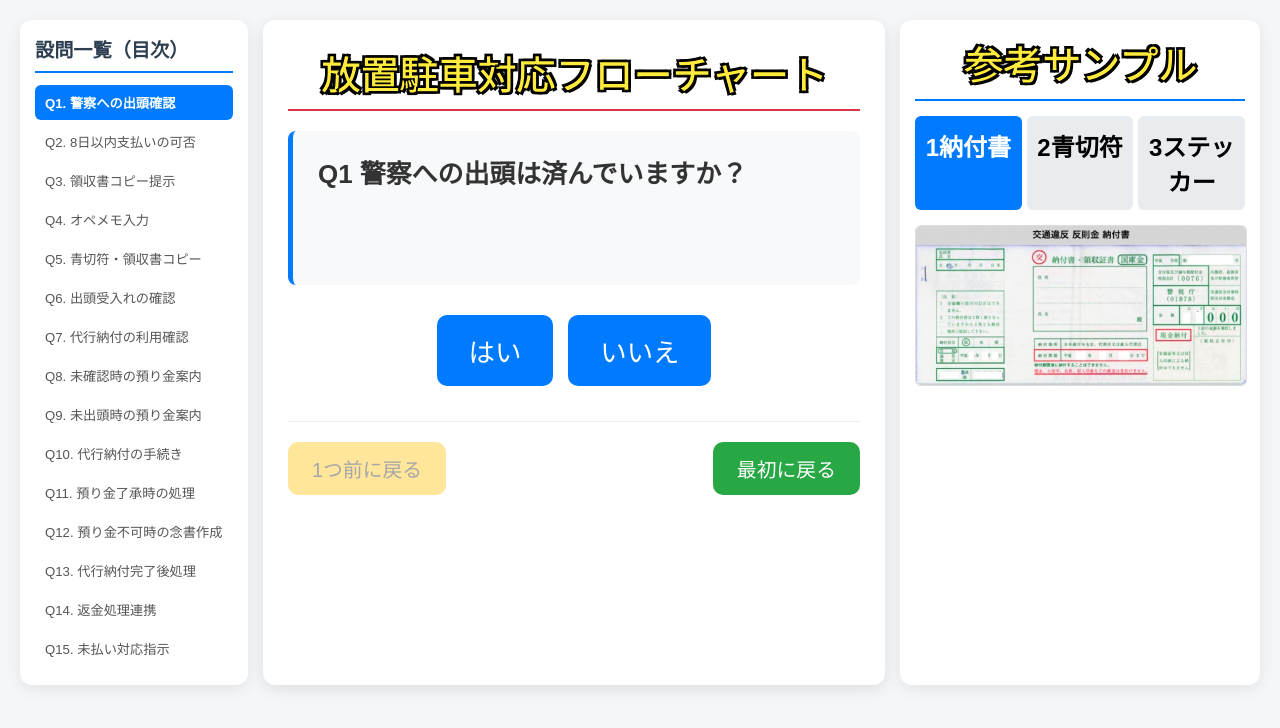
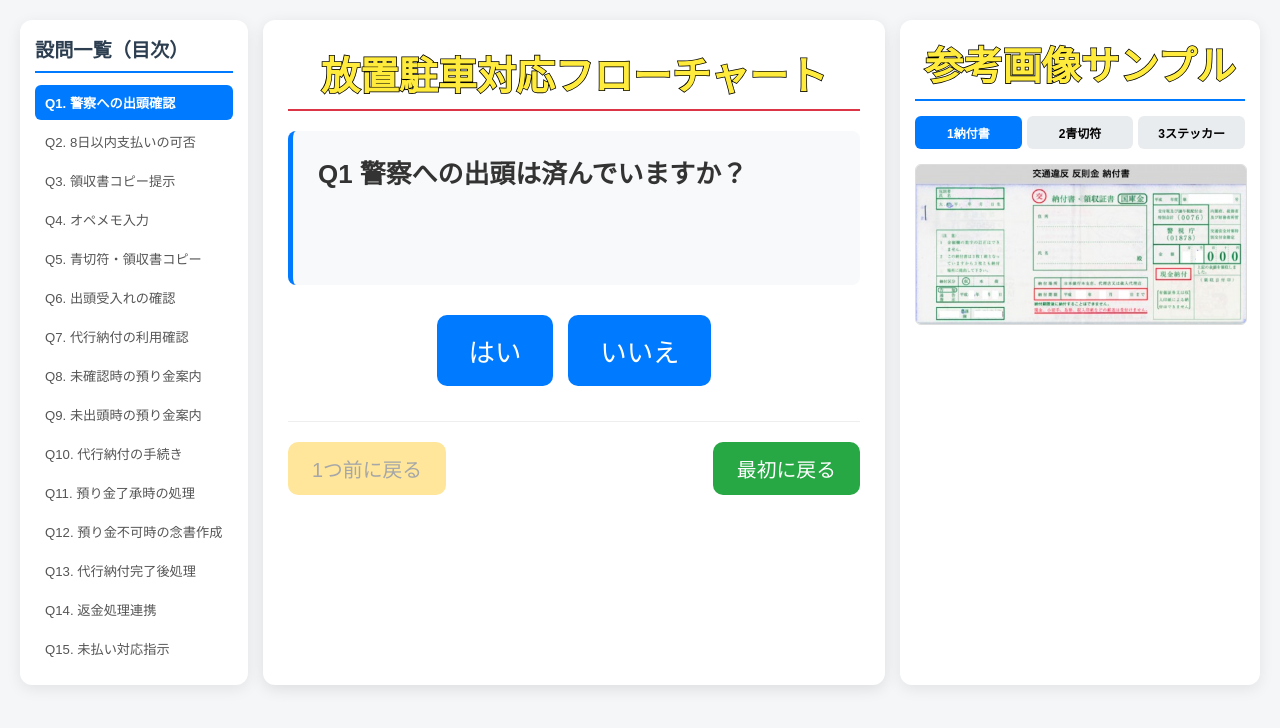
Before and after one commit to joy547860/-, a plain HTML site: page index.html in a window 1280 px wide. Drawn offline with Linux system fonts and the light colour scheme.

Commit message:
Add files via upload

```diff
--- a/index.html
+++ b/index.html
@@ -88,13 +88,14 @@
       box-sizing: border-box;
     }
 
-    /* ★メインタイトル（PC・スマホ共通：中が黄色・フチが黒の袋文字） */
+    /* ★メインタイトル（綺麗な黄色と滑らかな黒枠） */
     .main-title {
       font-size: 2.4375rem;
-      font-weight: bold;
+      font-weight: 900;
       color: #ffeb3b;
-      -webkit-text-stroke: 1.2px #000;
-      text-shadow: 2px 2px 0 #000, -2px -2px 0 #000, 2px -2px 0 #000, -2px 2px 0 #000;
+      -webkit-text-stroke: 1.5px #000000;
+      paint-order: stroke fill;
+      text-shadow: none;
       margin-top: 0;
       margin-bottom: 20px;
       border-bottom: 2px solid #dc3545;
@@ -177,13 +178,14 @@
       text-align: center;
     }
 
-    /* ★「参考サンプル」タイトル（PC・スマホ共通：メインタイトルと同じサイズ・中黄色・フチ黒） */
+    /* ★「参考画像サンプル」タイトル（綺麗な黄色と滑らかな黒枠） */
     .sidebar-right .sidebar-title {
       font-size: 2.4375rem;
-      font-weight: bold;
+      font-weight: 900;
       color: #ffeb3b;
-      -webkit-text-stroke: 1.2px #000;
-      text-shadow: 2px 2px 0 #000, -2px -2px 0 #000, 2px -2px 0 #000, -2px 2px 0 #000;
+      -webkit-text-stroke: 1.5px #000000;
+      paint-order: stroke fill;
+      text-shadow: none;
       margin-top: 0;
       margin-bottom: 15px;
       padding-bottom: 8px;
@@ -196,11 +198,11 @@
       margin-bottom: 15px;
     }
 
-    /* 「1納付書」「2青切符」「3ステッカー」タブ：文字サイズ1.5倍(1.5rem)、太字の黒色 */
+    /* ★PCでの「1納付書」「2青切符」「3ステッカー」タブ（0.5倍の 0.75rem に縮小） */
     .img-tab {
       flex: 1;
-      padding: 12px 6px;
-      font-size: 1.5rem;
+      padding: 8px 4px;
+      font-size: 0.75rem;
       font-weight: bold;
       background-color: #e9ecef;
       color: #000000;
@@ -225,7 +227,7 @@
     }
 
     /* ==========================================================
-       スマートフォン表示時（画面幅1100px以下）のレイアウト調整
+       スマートフォン表示時（画面幅1100px以下）のレイアウト・サイズ調整
        ========================================================== */
     @media (max-width: 1100px) {
       .app-container {
@@ -248,6 +250,12 @@
       .sidebar-right {
         width: 100%;
         order: 2;
+      }
+
+      /* スマホ表示時のみ：「1納付書」「2青切符」「3ステッカー」の文字サイズを大きめ（1.5rem）に戻す */
+      .img-tab {
+        font-size: 1.5rem;
+        padding: 12px 6px;
       }
 
       /* 3番目（一番下）にしたい：目次 */
@@ -281,9 +289,9 @@
       </div>
     </div>
 
-    <!-- 右：参考サンプル 選択式タブプレビュー -->
+    <!-- 右：参考画像サンプル 選択式タブプレビュー -->
     <div class="sidebar-right">
-      <div class="sidebar-title">参考サンプル</div>
+      <div class="sidebar-title">参考画像サンプル</div>
 
       <!-- 画像切替タブ（1納付書、2青切符、3ステッカー） -->
       <div class="img-tab-container">
```
